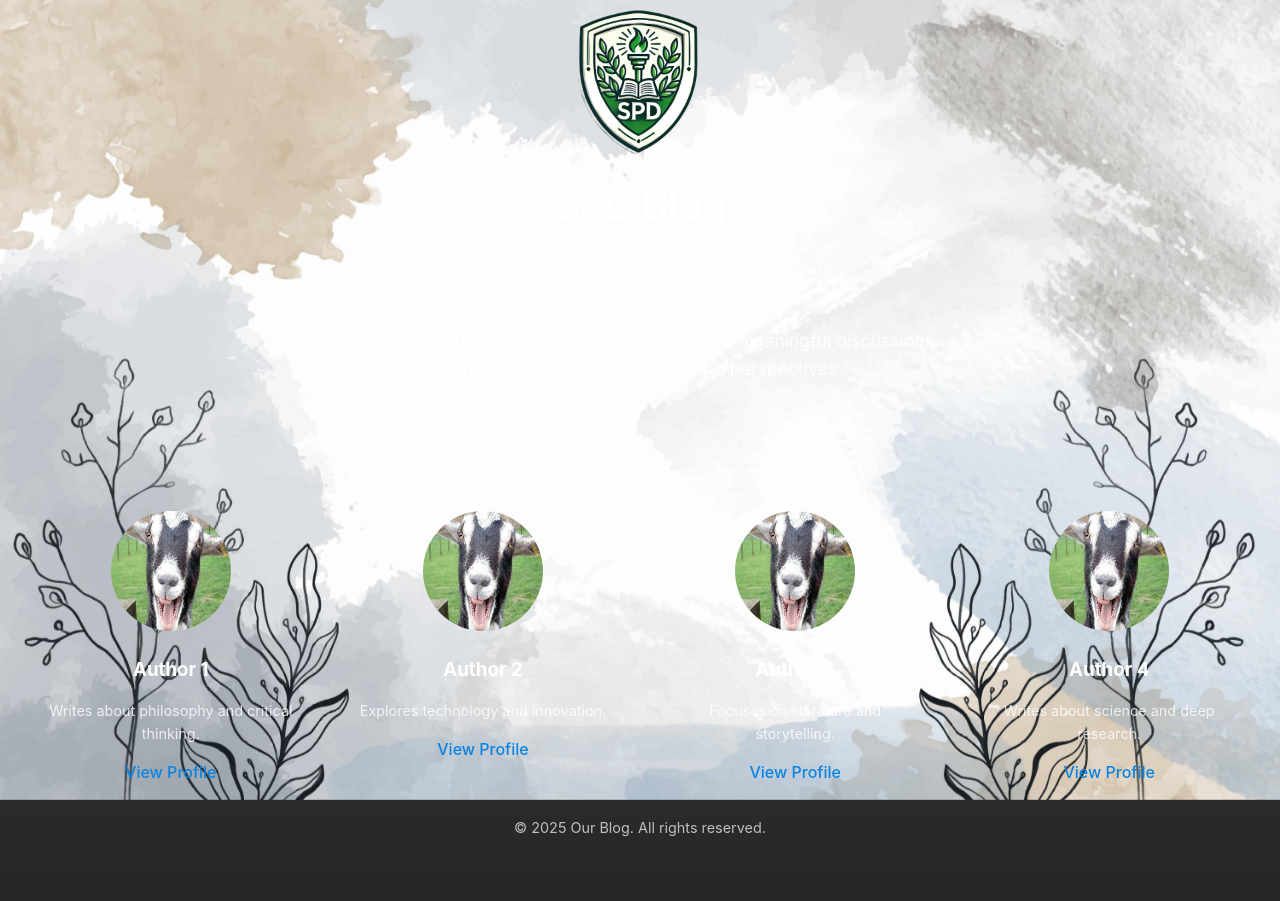
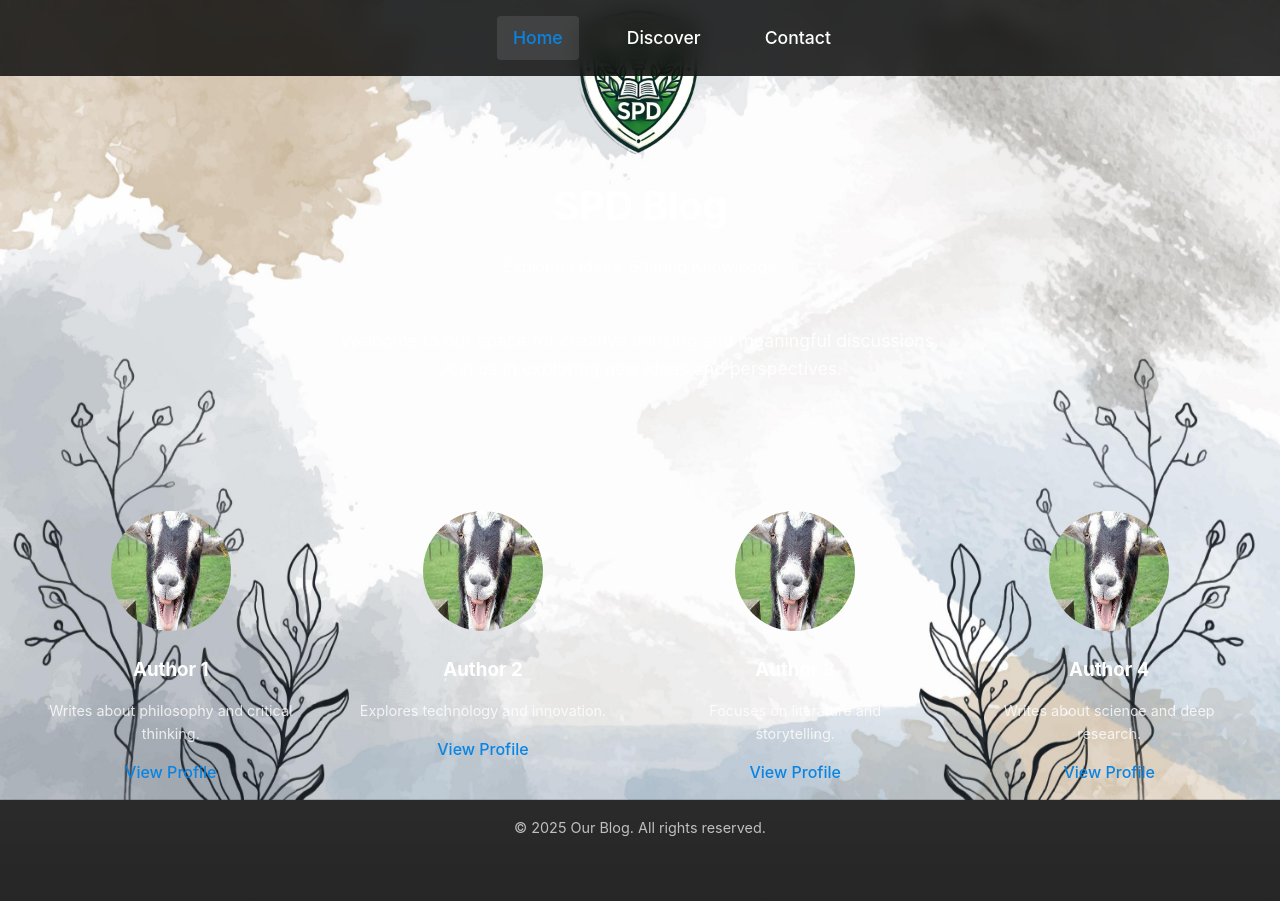
Before and after one commit to nuggetz666/spd_blog, a Flask app: page / in a window 1280 px wide. Run offline with Flask 3, Linux system fonts and the light colour scheme.

Commit message:
Assistant checkpoint: Add modern navigation bar with styles
Assistant generated file changes:
- templates/home.html: Add modern navigation bar, Add navigation styles

---

User prompt:

HELP ME CREATE A NAV BAR WITH (HOME, DISCOVER, CONTACT) WITH SAME MODERN ASTHETICS AND THEME

Replit-Commit-Author: Assistant
Replit-Commit-Session-Id: 793a53dd-aea2-43cc-819a-1f1598807817

```diff
--- a/templates/home.html
+++ b/templates/home.html
@@ -126,6 +126,40 @@
             opacity: 0.7;
         }
 
+        /* Navigation Styles */
+        .nav-bar {
+            position: fixed;
+            top: 0;
+            left: 0;
+            width: 100%;
+            padding: 1rem 2rem;
+            background: rgba(0, 0, 0, 0.8);
+            backdrop-filter: blur(10px);
+            z-index: 1000;
+        }
+
+        .nav-links {
+            display: flex;
+            justify-content: center;
+            gap: 2rem;
+        }
+
+        .nav-links a {
+            color: var(--text-color);
+            text-decoration: none;
+            font-size: 1.1rem;
+            font-weight: 500;
+            transition: color 0.3s ease;
+            padding: 0.5rem 1rem;
+            border-radius: 4px;
+        }
+
+        .nav-links a:hover,
+        .nav-links a.active {
+            color: var(--accent-color);
+            background: rgba(255, 255, 255, 0.1);
+        }
+
         /* Responsive Styles */
         @media (max-width: 768px) {
             h1 {
@@ -138,6 +172,15 @@
         }
     </style>
 </head>
+    <!-- Navigation -->
+    <nav class="nav-bar">
+        <div class="nav-links">
+            <a href="#" class="active">Home</a>
+            <a href="#discover">Discover</a>
+            <a href="#contact">Contact</a>
+        </div>
+    </nav>
+
     <!-- Wrapper -->
     <div id="wrapper">
 <body class="is-preload">
```
